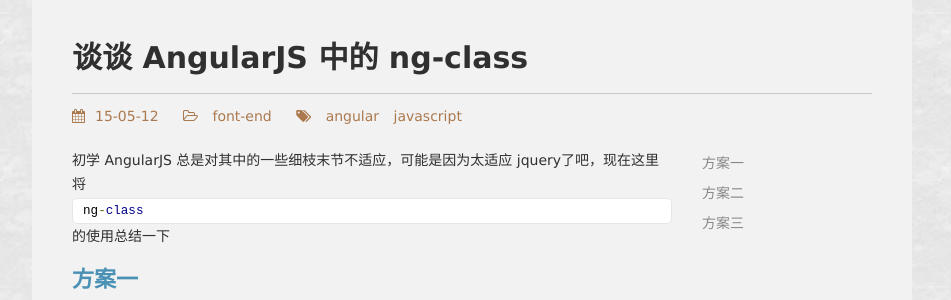
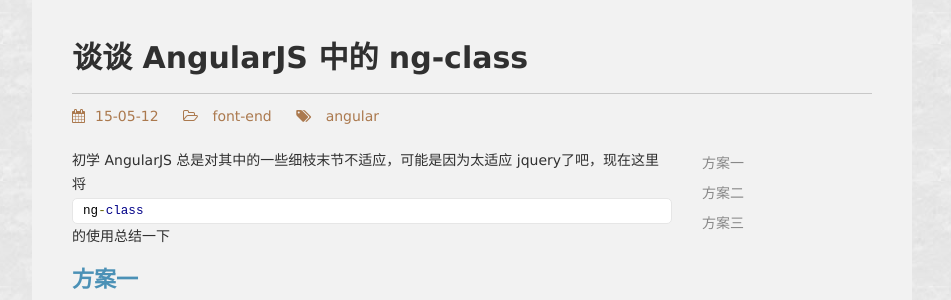
Before and after one commit to Caesor/caesor.github.io, a Jekyll site: the page built from _posts/2015-05-12-Angular-NgClass.md, in a window 1280 px wide. Shown: the part 367-667 px from the top of the page, without its empty margins (168-1119 px from the left). Built offline with Jekyll 4.4.1, drawn with Linux system fonts in a browser that asks for light colours; some web fonts are replaced; comment, search, counter and statistics services are not loaded.

Commit message:
update blog

```diff
--- a/_posts/2015-05-12-Angular-NgClass.md
+++ b/_posts/2015-05-12-Angular-NgClass.md
@@ -2,7 +2,7 @@
 layout: blog
 title: 谈谈 AngularJS 中的 ng-class
 categories: font-end
-tags: angular javascript
+tags: angular
 ---
 初学 AngularJS 总是对其中的一些细枝末节不适应，可能是因为太适应 jquery了吧，现在这里将 `ng-class` 的使用总结一下
 
```
Also changed, not shown: _posts/2015-03-15-AngularJS.md (+1 -1 lines).
